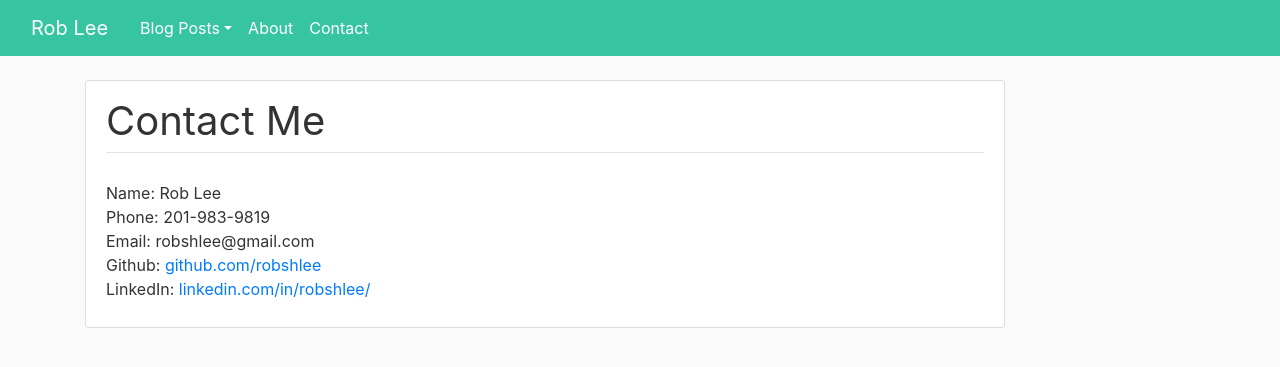
After one commit to robshlee/django_blog, a Django app: page /contact/ in a window 1280 px wide. The commit adds this page. Shown: the top 367 px of the page. Run offline with Django 3.2, Linux system fonts and the light colour scheme; some libraries are stand-ins or nearby versions.

Commit message:
add: daily adds

```diff
--- a/django_blog/blog/templates/blog/base.html
+++ b/django_blog/blog/templates/blog/base.html
@@ -19,31 +19,52 @@
     {% endif %}
 </head>
 <body>
+
+    <!--Top Navbar-->
     <header class="site-header">
         <nav class="navbar navbar-expand-md navbar-dark bg-steel fixed-top">
-            <div class="container">
-            <a class="navbar-brand mr-4" href="/">Modest Machine Learning</a>
+
+          <div class="container-fluid">
+            <a class="navbar-brand mr-4" href="{% url 'blog-posts' %}">Rob Lee</a>
             <button class="navbar-toggler" type="button" data-toggle="collapse" data-target="#navbarToggle" aria-controls="navbarToggle" aria-expanded="false" aria-label="Toggle navigation">
               <span class="navbar-toggler-icon"></span>
             </button>
+
             <div class="collapse navbar-collapse" id="navbarToggle">
+              <!--Navbar Left Side-->
               <div class="navbar-nav mr-auto">
+
+                <!--Regular nav-items-->
+                <div class="navbar-nav dropdown">
+                    <a class="nav-item nav-link dropdown-toggle" role="button" data-toggle="dropdown" aria-haspopup="true" aria-expanded="false">Blog Posts</a>
+                    <div class="dropdown-menu" aria-labelledby="adminDropdown">
+                        <a class="dropdown-item text-center" href="{% url 'ml-posts' %}">Machine Learning</a>
+                        <a class="dropdown-item text-center" href="{% url 'post-create' %}">Raspberry Pi</a>
+                    </div>
+                </div>
+
                 <a class="nav-item nav-link" href="{% url 'blog-about' %}">About</a>
+                <a class="nav-item nav-link" href="{% url 'contact-page' %}">Contact</a>
+
               </div>
-                <!-- Navbar Right Side -->
-                <div class="navbar-nav">
-                    {% if user.is_superuser %}
-                        <a class="nav-item nav-link" href="{% url 'post-create' %}">New Post</a>
-                        <a class="nav-item nav-link" href="{% url 'logout' %}">Logout</a>
-                        <!-- <a class="nav-item nav-link" href="{% url 'login' %}">Login</a> -->
-                        <!-- <a class="nav-item nav-link" href="{% url 'register' %}">Register</a> -->
+
+              <!--Navbar Right Side-->
+              {% if request.user.is_superuser %}
+              <div class="navbar-nav dropdown">
+                <a class="nav-link dropdown-toggle text-warning" id="adminDropdown" role="button" data-toggle="dropdown" aria-haspopup="true" aria-expanded="false">Admin</a>
+                <div class="dropdown-menu dropdown-menu-right" aria-labelledby="adminDropdown">
+                    <a class="dropdown-item text-center" href="{% url 'admin:index' %}">Admin Portal</a>
+                    <a class="dropdown-item text-center" href="{% url 'post-create' %}">New Post</a>
+                  </div>
+              </div>
               {% endif %}
-                </div>
 
             </div>
           </div>
         </nav>
       </header>
+      <!--End Navbar-->
+
 
     <main role="main" class="container">
         <div class="row">
--- /dev/null
+++ b/django_blog/blog/templates/blog/contactpage.html
@@ -0,0 +1,17 @@
+{% extends "blog/base.html" %}
+{% block content %}
+    <article class="media content-section">
+        <div class="media-body">
+        <div class="page-title">
+            <large>Contact Me</large>
+        </div>
+        <p class="article-content">
+            Name: Rob Lee
+            Phone: 201-983-9819
+            Email: robshlee@gmail.com
+            Github: <a href="github.com/robshlee">github.com/robshlee</a>
+            LinkedIn: <a href="linkedin.com/in/robshlee/">linkedin.com/in/robshlee/</a>
+        </p>
+        </div>
+    </article>
+{% endblock content %}
--- a/django_blog/blog/urls.py
+++ b/django_blog/blog/urls.py
@@ -1,5 +1,6 @@
 from django.urls import path
-from .views import PostListView, PostDetailView, PostCreateView, PostUpdateView, PostDeleteView, UserPostListView, HomePage
+from .views import PostListView, PostDetailView, PostCreateView, PostUpdateView, PostDeleteView, UserPostListView, ContactPage, \
+    MachineLearningBlogPostListView
 from . import views
 from django.conf import settings
 from django.conf.urls.static import static
@@ -13,4 +14,6 @@ urlpatterns = [
     path('post/<int:pk>/update', PostUpdateView.as_view(), name='post-update'),
     path('post/<int:pk>/delete', PostDeleteView.as_view(), name='post-delete'),
     path('about/', views.about, name='blog-about'),
+    path('contact/', ContactPage.as_view(), name='contact-page'),
+    path('machinelearning/', MachineLearningBlogPostListView.as_view(), name='ml-posts')
 ] + static(settings.MEDIA_URL, document_root=settings.MEDIA_ROOT)
--- a/django_blog/blog/views.py
+++ b/django_blog/blog/views.py
@@ -14,12 +14,19 @@ def blog_posts(request):
 def about(request):
     return render(request, 'blog/about.html', {'title': 'About'})
 
-class HomePage(TemplateView):
-    template_name = 'blog/home.html'
+class ContactPage(TemplateView):
+    template_name = 'blog/contactpage.html'
 
 class PostListView(ListView):
     model = Post
     template_name = 'blog/blog.html' # <app>/<model>_<viewtype>.html
+    context_object_name = 'posts'
+    ordering = ['-date_posted']
+    paginate_by = 10
+
+class MachineLearningBlogPostListView(ListView):
+    model = Post
+    template_name = 'blog/machine_learning_blog.html' # <app>/<model>_<viewtype>.html
     context_object_name = 'posts'
     ordering = ['-date_posted']
     paginate_by = 10
```
Also changed, not shown: django_blog/blog/templates/blog/about.html (+13 -3 lines), django_blog/blog/templates/blog/machine_learning_blog.html (added, +38 -0 lines), django_blog/blog/static/blog/main.css (line endings or trailing spaces), django_blog/blog/static/blog/mountains.jpg (deleted), django_blog/db.sqlite3, django_blog/media/default.jpg (deleted). Lines whose indentation alone changed are shown as unchanged.
